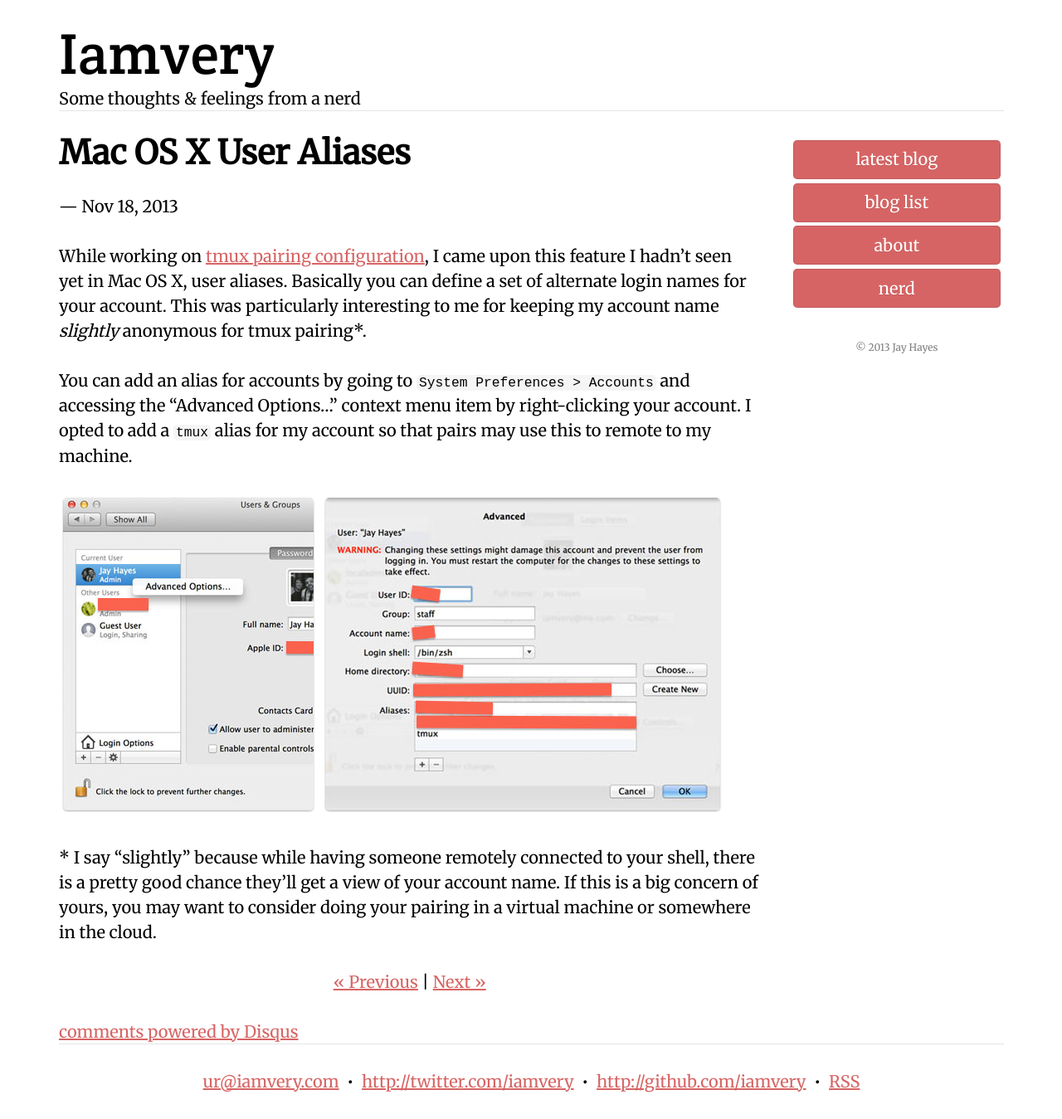
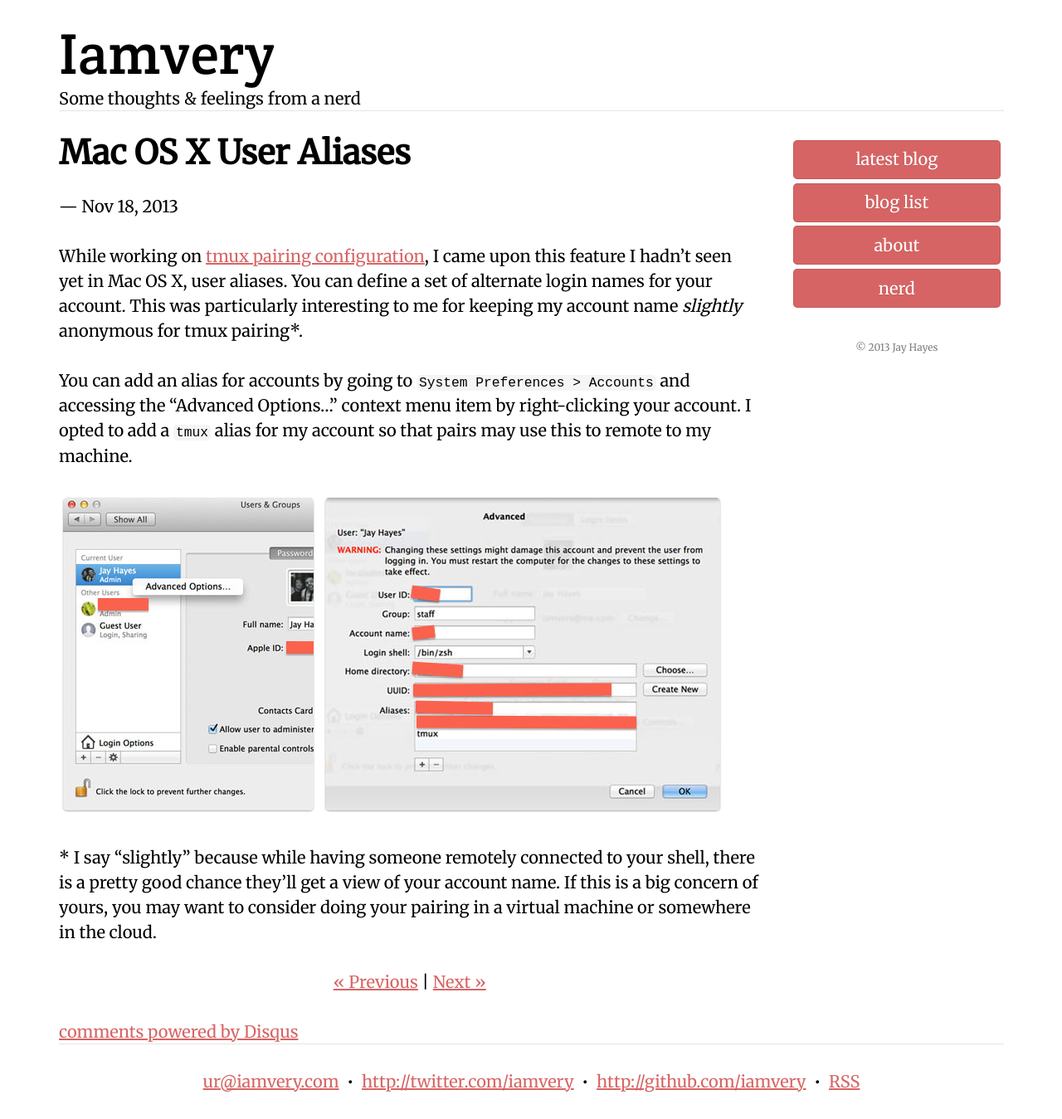
Before and after one commit to iamvery/iamvery.github.com, a Jekyll site: the page built from _posts/2013-11-18-mac-os-x-username-aliases.markdown, in a window 1280 px wide. Shown: the whole page at 83% size. Built offline with Jekyll 4.4.1, drawn with Linux system fonts in a browser that asks for light colours; comment, search, counter and statistics services are not loaded.

Commit message:
Edit "bad" words out of blog posts
* http://css-tricks.com/words-avoid-educational-writing

```diff
--- a/_posts/2013-08-07-a-successful-rspec-contribution.markdown
+++ b/_posts/2013-08-07-a-successful-rspec-contribution.markdown
@@ -12,7 +12,7 @@
 
 I was able to narrow the problem down to RSpec which prevented the `*.feature`
 files from loading. Being unfamiliar as I am with the RSpec codebase, I wasn't
-able to come up with a solution on my own. I did however write up a
+able to come up with a solution on my own, but I did write up a
 [detailed bug report](https://github.com/rspec/rspec-core/issues/993) for the
 minds behind RSpec to take a crack at.
 
--- a/_posts/2013-11-16-tmux-pairing-anywhere-on-your-box.markdown
+++ b/_posts/2013-11-16-tmux-pairing-anywhere-on-your-box.markdown
@@ -107,10 +107,10 @@
 
 ### tmate.io
 
-I was just turned on to this service. [http://tmate.io](http://tmate.io) is an
+I was recently turned on to this service. [http://tmate.io](http://tmate.io) is an
 interesting take on terminal pairing.  It's a fork of tmux proper that does the
 heavy lifting of setting up and securing the connection between you and your
-pair. Check it out, it may be just what you need, but do take the time to
+pair. Check it out, it may be exactly what you need, but do take the time to
 [understand the tradeoffs](https://github.com/nviennot/tmate/issues/21).
 
 ## Bonus Round: My trickery
@@ -126,7 +126,7 @@
 removing tmux users a little easier. It also automates the process of spinning
 up your pairing environment.
 
-When all the dependencies are met, it's as easy as this:
+When all the dependencies are met, type the command:
 
     $ pair up iamvery  # where "iamvery" is the github username of your pair
 
--- a/_posts/2013-11-18-mac-os-x-username-aliases.markdown
+++ b/_posts/2013-11-18-mac-os-x-username-aliases.markdown
@@ -4,10 +4,10 @@
 ---
 
 While working on [tmux pairing configuration](http://iamvery.com/2013/11/16/tmux-pairing-anywhere-on-your-box.html),
-I came upon this feature I hadn't seen yet in Mac OS X, user aliases. Basically
-you can define a set of alternate login names for your account. This was
-particularly interesting to me for keeping my account name _slightly_
-anonymous for tmux pairing\*.
+I came upon this feature I hadn't seen yet in Mac OS X, user aliases. You can
+define a set of alternate login names for your account. This was particularly
+interesting to me for keeping my account name _slightly_ anonymous for tmux
+pairing\*.
 
 You can add an alias for accounts by going to `System Preferences > Accounts`
 and accessing the "Advanced Options..." context menu item by right-clicking
```
